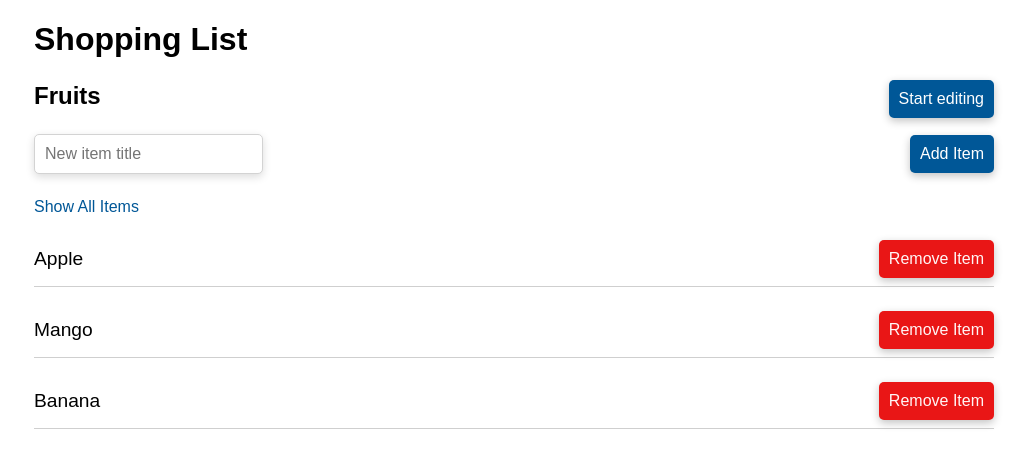
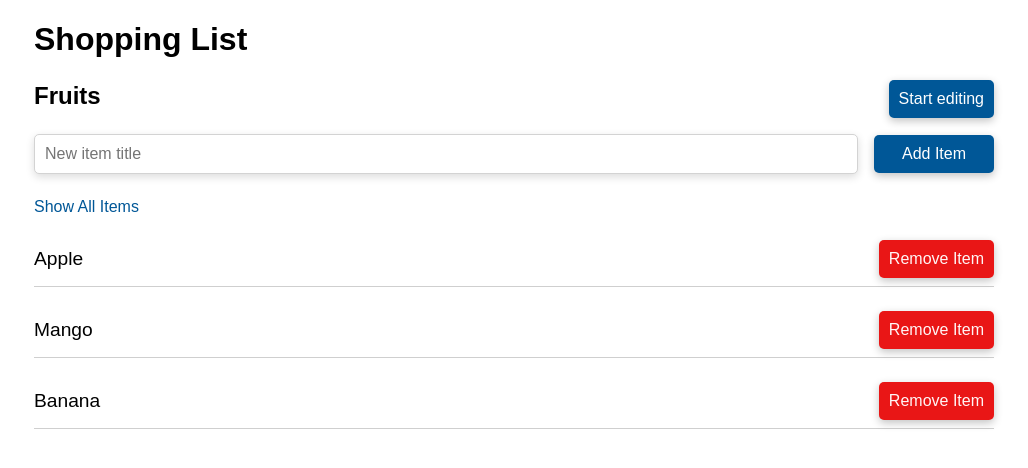
Before and after one commit to krystofmatejka/Frontend-Homework, a Next.js app: page /detail/1 in a window 1280 px wide. Shown: the top 468 px of the page, without its empty margins (126-1154 px from the left). Built offline with nearby package versions, Linux system fonts and the light colour scheme.

Commit message:
fix styles

```diff
--- a/app/detail/[id]/detail.css
+++ b/app/detail/[id]/detail.css
@@ -57,6 +57,8 @@ button {
   font-size: 1rem;
   box-shadow: rgba(0, 0, 0, 0.14) 0px 3px 8px;
   border: 1px solid #d3d3d3;
+  margin-right: 16px;
+  flex-grow: 1;
 }
 
 .new-item-input:focus-visible {
@@ -73,6 +75,7 @@ button {
   color: #ffffff;
   font-size: 1rem;
   box-shadow: rgba(0, 0, 0, 0.24) 0px 3px 8px;
+  width: 120px;
 }
 
 /* Active Filter */
```
